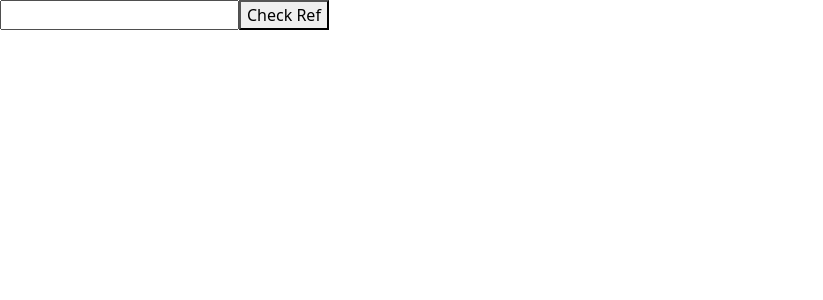
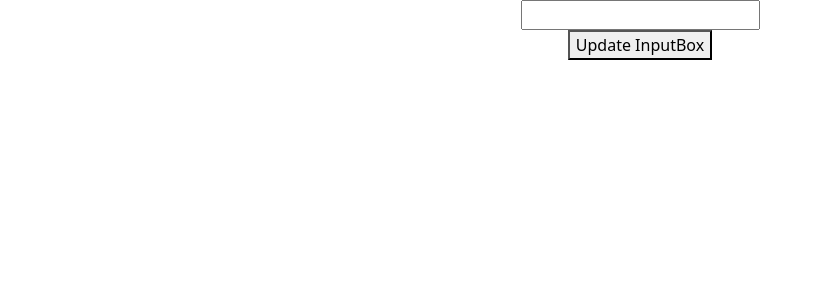
Before and after one commit to vijay4211/parent_to_child, a React (Create React App) app: page / in a window 1280 px wide. Shown: the top 300 px of the page, without its empty margins (0-823 px from the left). Built offline with nearby package versions, Linux system fonts and the light colour scheme.

Commit message:
forwardRef

```diff
--- a/src/App.js
+++ b/src/App.js
@@ -1,35 +1,24 @@
-import { Component, createRef } from "react";
 import "./App.css";
 import "bootstrap/dist/css/bootstrap.min.css";
+import User from "./User";
+import { useRef } from "react";
 
-class App extends Component {
+function App() {
+  //define variable
+  let inputRef = useRef(null);
 
-  //define constructor
-  constructor(){
-    super();
-    this.inputRef = createRef();
-  }
-  componentDidMount(){
-    // console.log(this.inputRef.current.value="1000");
-
+  //define function
+  function updateINput() {
+    inputRef.current.value = "1000";
+    inputRef.current.style.color ="red";
+    inputRef.current.focus();
   }
 
-  //define function
-  getVal(){
-    console.log(this.inputRef.current.value);
-    this.inputRef.current.style.color = "red";
-    this.inputRef.current.style.backgroundColor = "black";
-  }
-
-  render() {
-    //method
-    return (
-      <div>
-
-        <input type="text" ref={this.inputRef}/>
-        <button onClick={()=> this.getVal()}>Check Ref</button>
-      </div>
-    );
-  }
+  return (
+    <div className="App">
+      <User ref={inputRef}/>
+      <button onClick={updateINput}>Update InputBox</button>
+    </div>
+  );
 }
 export default App;
--- a/src/User.js
+++ b/src/User.js
@@ -1,14 +1,11 @@
-import {PureComponent } from "react";
-import "./App.css";
-import "bootstrap/dist/css/bootstrap.min.css";
-class User extends PureComponent {
-  render() {
-    console.log("User Component Re-render");
-    return (
-      <div className="App">
-        <h4>User Component {this.props.NumberCount}</h4>
-      </div>
-    );
-  }
+import { forwardRef } from "react";
+
+
+function User(props, ref) {
+  return (
+    <div className="App">
+       <input type="text" ref={ref}/>
+    </div>
+  );
 }
-export default User;
+export default forwardRef(User);
```
